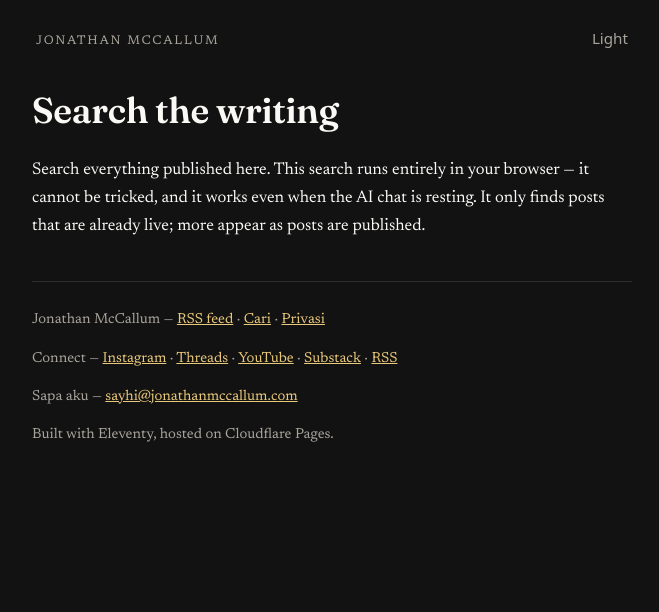
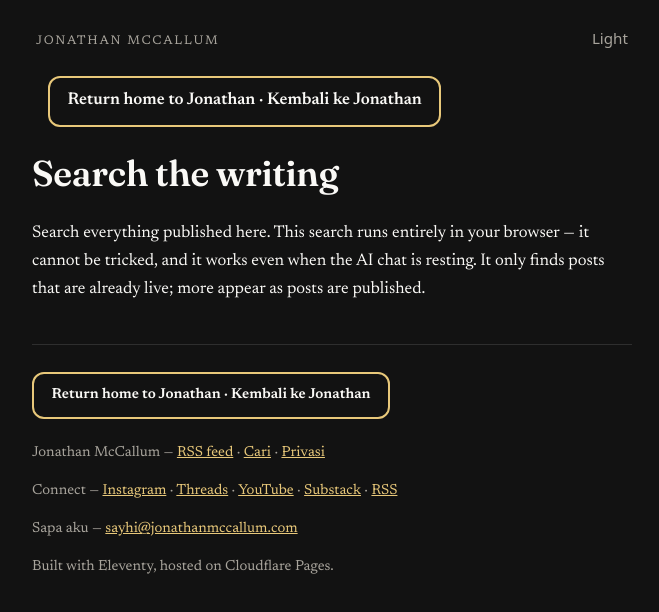
Before and after one commit to streamjonathan/jonathanmccallum-id, an Eleventy site: page search.njk in a window 1280 px wide. Shown: the whole page, without its empty margins (308-967 px from the left). Built offline with nearby package versions, Linux system fonts and the light colour scheme; Eleventy itself is replaced by a stand-in of ours; files that its build step writes are made by us from their sources.

Commit message:
Return-home button on every page, top and bottom [id]

```diff
--- a/_includes/layouts/base.njk
+++ b/_includes/layouts/base.njk
@@ -105,10 +105,14 @@
   <a class="site-header__title" href="/">Jonathan McCallum</a>
   <button id="theme-toggle" type="button">Gelap</button>
 </header>
+<nav class="return-home-bar" aria-label="English version">
+  <a class="return-home" href="https://jonathanmccallum.com{{ page.url }}">Return home to Jonathan <span lang="id">· Kembali ke Jonathan</span></a>
+</nav>
 <main id="main">
 {{ content | safe }}
 </main>
 <footer class="site-footer">
+  <p><a class="return-home" href="https://jonathanmccallum.com{{ page.url }}">Return home to Jonathan <span lang="id">· Kembali ke Jonathan</span></a></p>
   <p>{{ site.title }} — <a href="/feed/">RSS feed</a> · <a href="/search/">Cari</a> · <a href="/privacy/">Privasi</a></p>
   <p>Connect — <a href="https://www.instagram.com/jonamccallum">Instagram</a> · <a href="https://www.threads.com/@jonamccallum">Threads</a> · <a href="https://www.youtube.com/@Jonathanmccallum1">YouTube</a> · <a href="https://jonamccallum.substack.com">Substack</a> · <a href="/feed/">RSS</a></p>
   <p>Sapa aku — <a href="#" data-contact-email data-contact-email-text>Kirim email</a></p>
--- a/css/style.css
+++ b/css/style.css
@@ -465,3 +465,8 @@ button[type="submit"] {
 .suggest-carousel__more { color: var(--muted); }
 /* Interview questions are bilingual: the English question sits under the native one, smaller and muted. */
 .interview-question__en { display: block; color: var(--muted); font-size: 0.9rem; font-weight: 400; margin-top: 0.35rem; }
+/* Return-home button: every lang page links back to the English original, top and bottom. */
+.return-home-bar { padding: 0.75rem 1rem 0; }
+.return-home { display: inline-block; padding: 0.6rem 1.1rem; border: 2px solid var(--link); border-radius: 0.75rem; font-weight: 600; text-decoration: none; color: var(--text); }
+.return-home:hover, .return-home:focus-visible { background: var(--field-bg); }
+.site-footer .return-home { margin-bottom: 0.5rem; }
```
